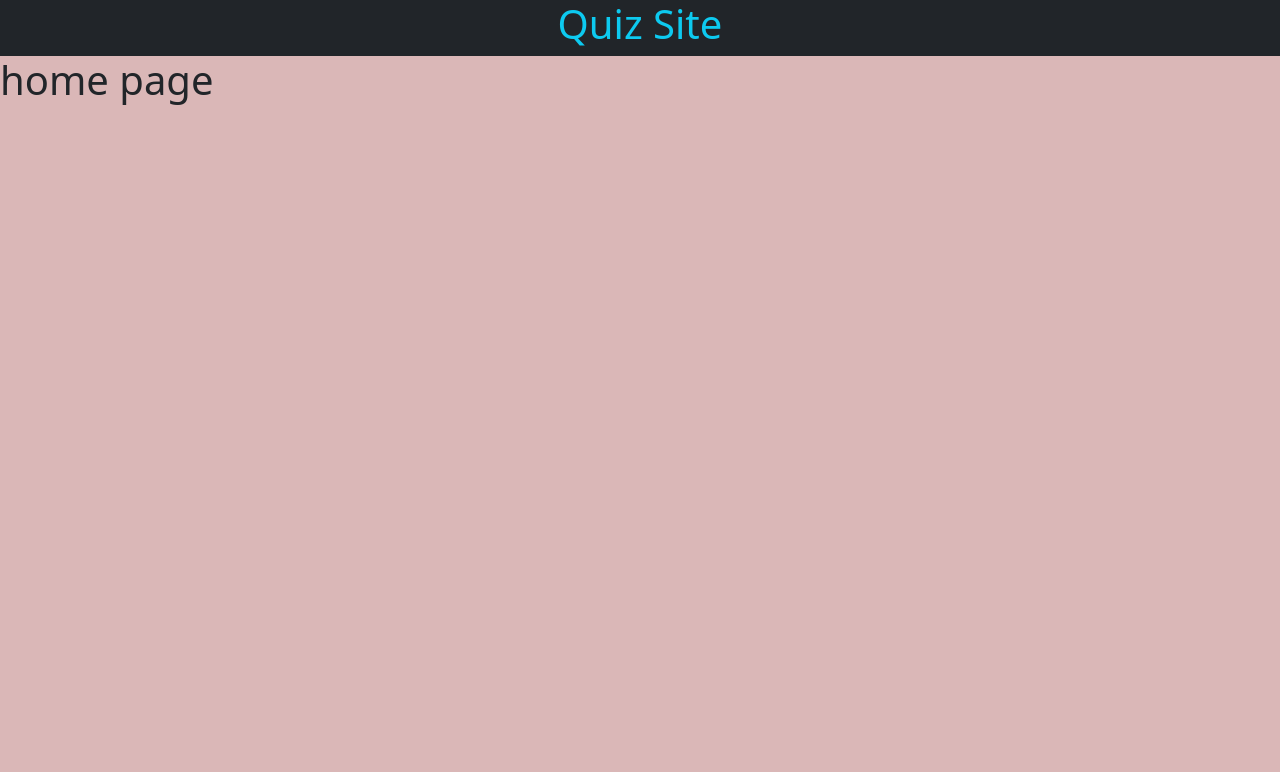
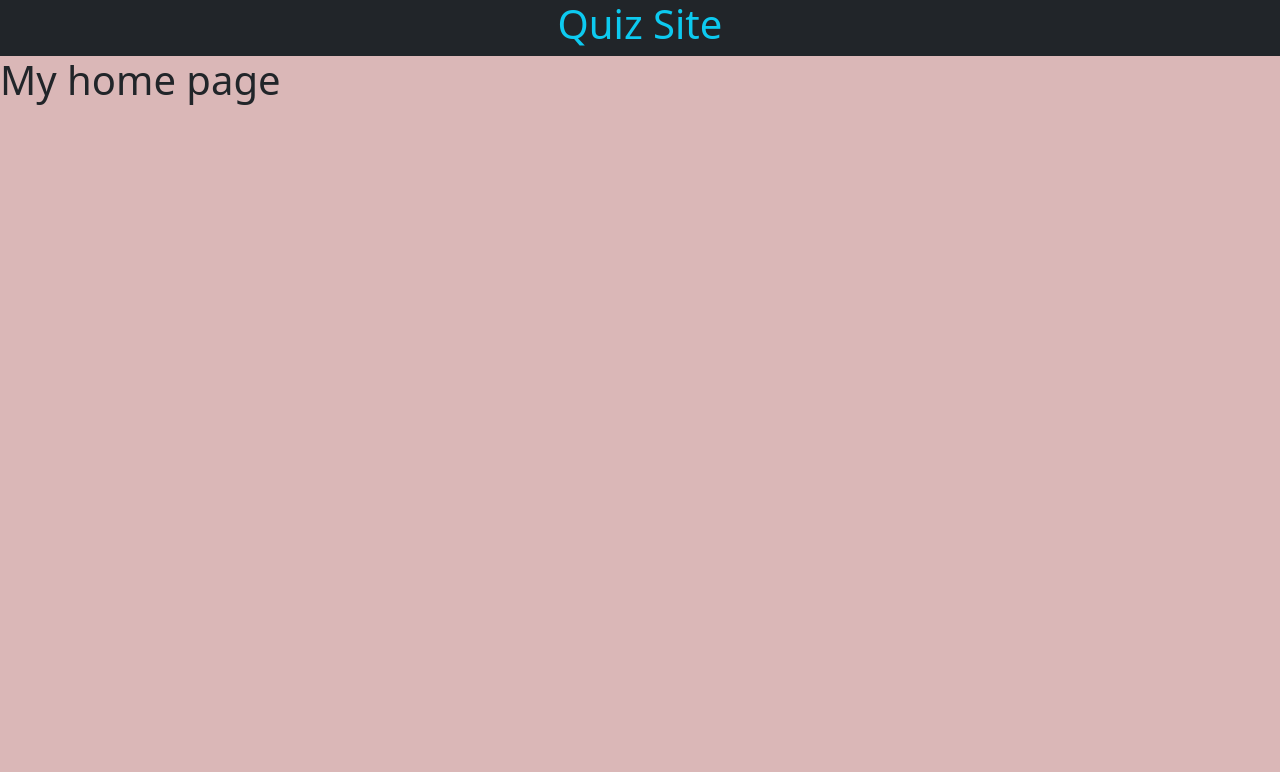
Before and after one commit to zahur76/django-quiz, a Django app: page / in a window 1280 px wide. Shown: the top 772 px of the page. Run offline with Django 3.2, Linux system fonts and the light colour scheme.

Commit message:
modify homae page title for test

```diff
--- a/home/templates/home/index.html
+++ b/home/templates/home/index.html
@@ -6,7 +6,7 @@
 {% endblock %}
 
 {% block content %}
-    <div class="h1">home page</div>
+    <div class="h1">My home page</div>
 {% endblock %}
 
 {% block extra_js %}
```
